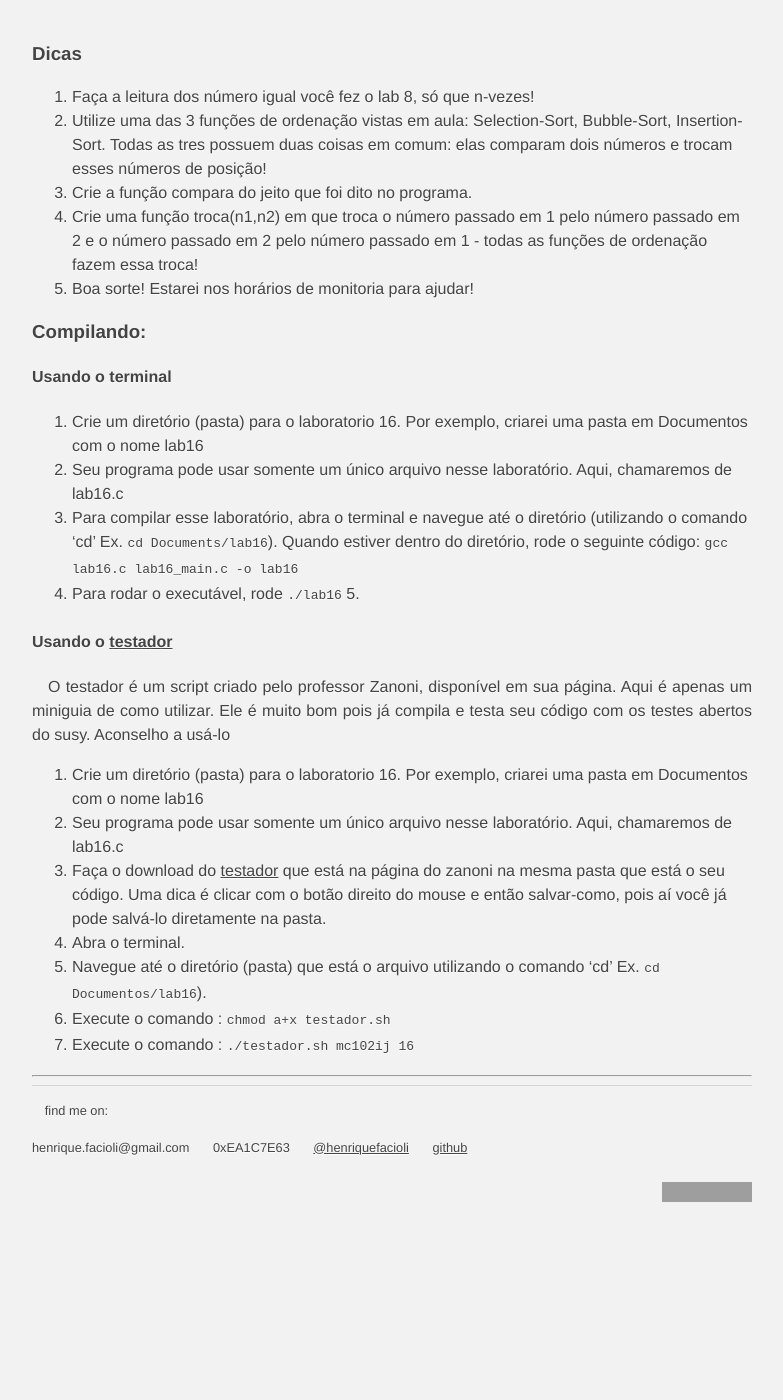
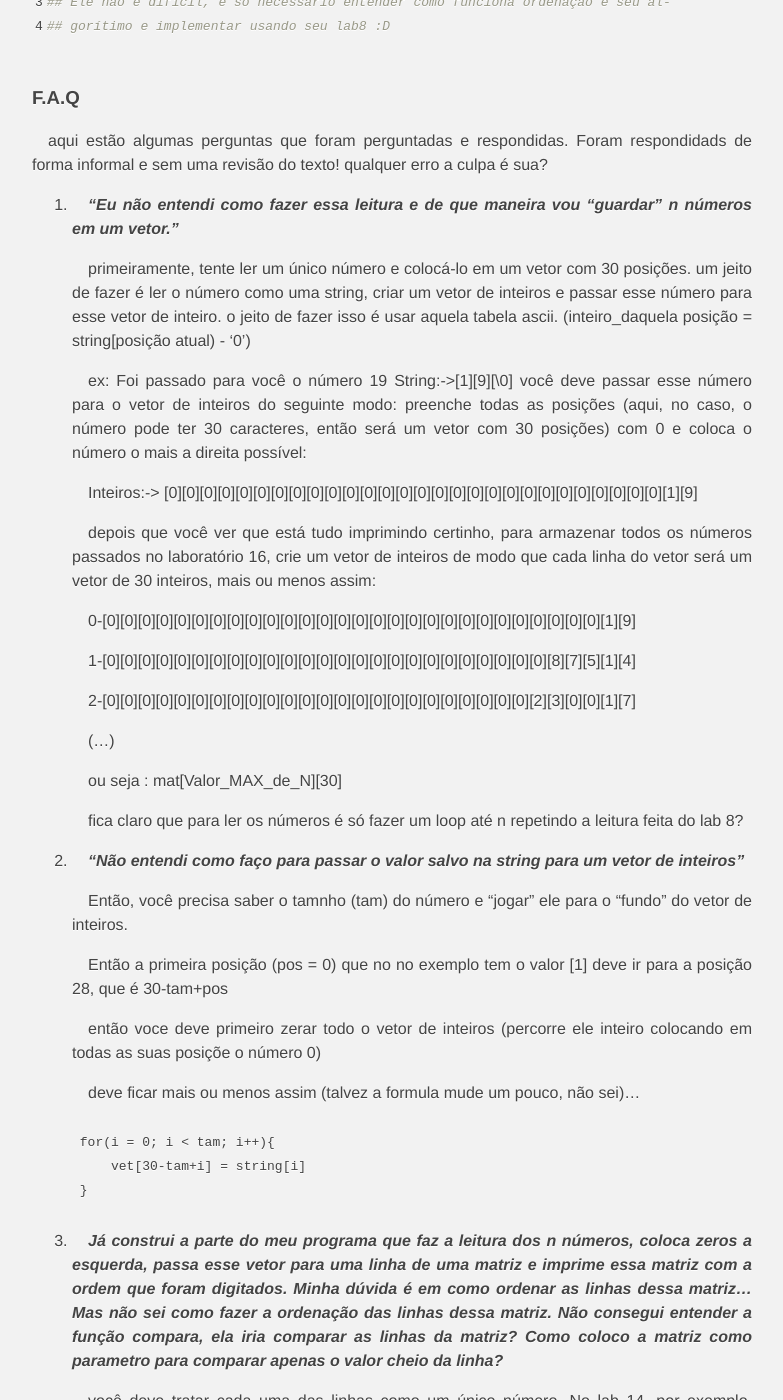
Before and after one commit to faciolihenrique/henriquefacioli.github.io, a Jekyll site: the page built from else/mc102/1s2016/pseudo16.md, in a window 1280 px wide and 1400 px high, scrolled down 331 px. Shown: the whole window, without its empty margins (248-1031 px from the left). Built offline with Jekyll 4.4.1, drawn with Linux system fonts in a browser that asks for light colours; before the commit the page ends 1542 px from its top, so only the background shows below that; some of the changed text lies outside the part shown; grey boxes are pictures that could not be loaded.

Commit message:
F.A.Q Added

```diff
--- a/else/mc102/1s2016/pseudo16.md
+++ b/else/mc102/1s2016/pseudo16.md
@@ -13,6 +15,91 @@ anterior: ../
 ## gorítimo e implementar usando seu lab8 :D
 
 {% endhighlight %}
+
+### F.A.Q
+aqui estão algumas perguntas que foram perguntadas e respondidas. Foram respondidads de forma informal e sem uma revisão do texto! qualquer erro a culpa é sua?
+
+1. *__"Eu não entendi como fazer essa leitura e de que maneira vou "guardar" n números em um vetor."__*
+
+    primeiramente, tente ler um único número e colocá-lo em um vetor com 30 posições. um jeito de fazer é ler o número como uma string, criar um vetor de inteiros e passar esse número para esse vetor de inteiro. o jeito de fazer isso é usar aquela tabela ascii. (inteiro_daquela posição = string[posição atual) - '0')
+
+    ex: Foi passado para você o número 19
+    String:->[1][9][\0]
+    você deve passar esse número para o vetor de inteiros do seguinte modo: preenche todas as posições (aqui, no caso, o número pode ter 30 caracteres, então será um vetor com 30 posições) com 0 e coloca o número o mais a direita possível:
+
+    Inteiros:-> [0][0][0][0][0][0][0][0][0][0][0][0][0][0][0][0][0][0][0][0][0][0][0][0][0][0][0][0][1][9]
+
+    depois que você ver que está tudo imprimindo certinho, para armazenar todos os números passados no laboratório 16, crie um vetor de inteiros de modo que cada linha do vetor será um vetor de 30 inteiros, mais ou menos assim:
+
+    0-[0][0][0][0][0][0][0][0][0][0][0][0][0][0][0][0][0][0][0][0][0][0][0][0][0][0][0][0][1][9]
+
+    1-[0][0][0][0][0][0][0][0][0][0][0][0][0][0][0][0][0][0][0][0][0][0][0][0][0][8][7][5][1][4]
+
+    2-[0][0][0][0][0][0][0][0][0][0][0][0][0][0][0][0][0][0][0][0][0][0][0][0][2][3][0][0][1][7]
+
+    (...)
+
+    ou seja : mat[Valor_MAX_de_N][30]
+
+    fica claro que para ler os números é só fazer um loop até n repetindo a leitura feita do lab 8?
+
+
+
+2. *__"Não entendi como faço para passar o valor salvo na string para um vetor de inteiros"__*
+
+    Então, você precisa saber o tamnho (tam) do número e "jogar" ele para o "fundo" do vetor de inteiros.
+
+    Então a primeira posição (pos = 0) que no no exemplo tem o valor [1] deve ir para a posição 28, que é 30-tam+pos
+
+    então voce deve primeiro zerar todo o vetor de inteiros (percorre ele inteiro colocando em todas as suas posiçõe o número 0)
+
+    deve ficar mais ou menos assim (talvez a formula mude um pouco, não sei)...
+
+        for(i = 0; i < tam; i++){
+            vet[30-tam+i] = string[i]
+        }
+
+3. *__Já construi a parte do meu programa que faz a leitura dos n números, coloca zeros a esquerda, passa esse vetor para uma linha de uma matriz e imprime essa matriz com a ordem que foram digitados. Minha dúvida é em como ordenar as linhas dessa matriz... Mas não sei como fazer a ordenação das linhas dessa matriz. Não consegui entender a função compara, ela iria comparar as linhas da matriz? Como coloco a matriz como parametro para comparar apenas o valor cheio da linha?__*
+
+    você deve tratar cada uma das linhas como um único número. No lab 14, por exemplo, existiam matrizes de caracteres em que cada uma das linhas dessa matriz era uma palavra.
+
+    para ordenar você pode escolher qualquer um dos algorítimos, mas é importante ver quais são as operações que esses algoritimos fazem.
+
+    este é o código do professor para ordenar um único vetor com o Selection Sort (cada um dos números nesse vetor é realmente um número, no seu caso, você terá uma matriz[A][B] para que cada 0 <= x <= A é um único número, então você não pode mexer nele)
+
+        void selectionSort(int vet[], int tam){
+            int i, j, min;
+            for(i=0; i<tam; i++){
+            min = i;
+            for(j = i+1; j<tam; j++){//Acha posicao do menor elemento a partir de i
+                if(vet[min] > vet[j])
+                    min = j;
+            }
+            troca(&vet[i], &vet[min]);
+            }
+        }
+
+    veja que temos uma comparação (`vet[min] > vet[j]``), então você precisa implementar a operação comparação para o seu bignum (a vetor de números). Como implementar? Crie uma função! No proprio enunciado ele ja te ajuda com essa ideia de criar essa função!
+
+    `int compara(int n1[30], int n2[30]);`
+    você deve fazer uma função que recebe duas linhas da matriz, ou seja, recebe um vetor, e compara qual deles é menor/maior/igual (leia o enunciado e implemente a função do jeito que ele fala). É relativamente fácil fazer essa função. Comece comparando a posição mais a esquerda do número, quem tiver o valor maior é o maior número
+
+    n1: [0][0][2][3][4][5]
+
+    n2: [0][1][2][3][4][5] <- maior por que [1] na posição n2(1) é maior que [0] na posição n1(1)
+
+    e veja que você também tem a função troca, que no caso, foi implementada para trocar um número com outro. No seu caso, essa função troca tem trocar um vetor (linha da matriz) com outro!
+    o jeito mais 'facil' de fazer isso é fazer assim:
+
+        void troca(int n1[30], int n2[30]){
+            int aux[30]
+            //copia com um loop todos os números do vetor n1 para aux
+            //copia com um loop todos os números do vetor n2 para n1
+            //copa com um loop todos os números do vetor aux para n2
+        }
+
+    dai é só usar essas duas funções no algoritmo de ordenação!
+
 
 ### Dicas
 1. Faça a leitura dos número igual você fez o lab 8, só que n-vezes!
```
Also changed, not shown: other parts of else/mc102/1s2016/pseudo16.md (+2 -0 lines).
